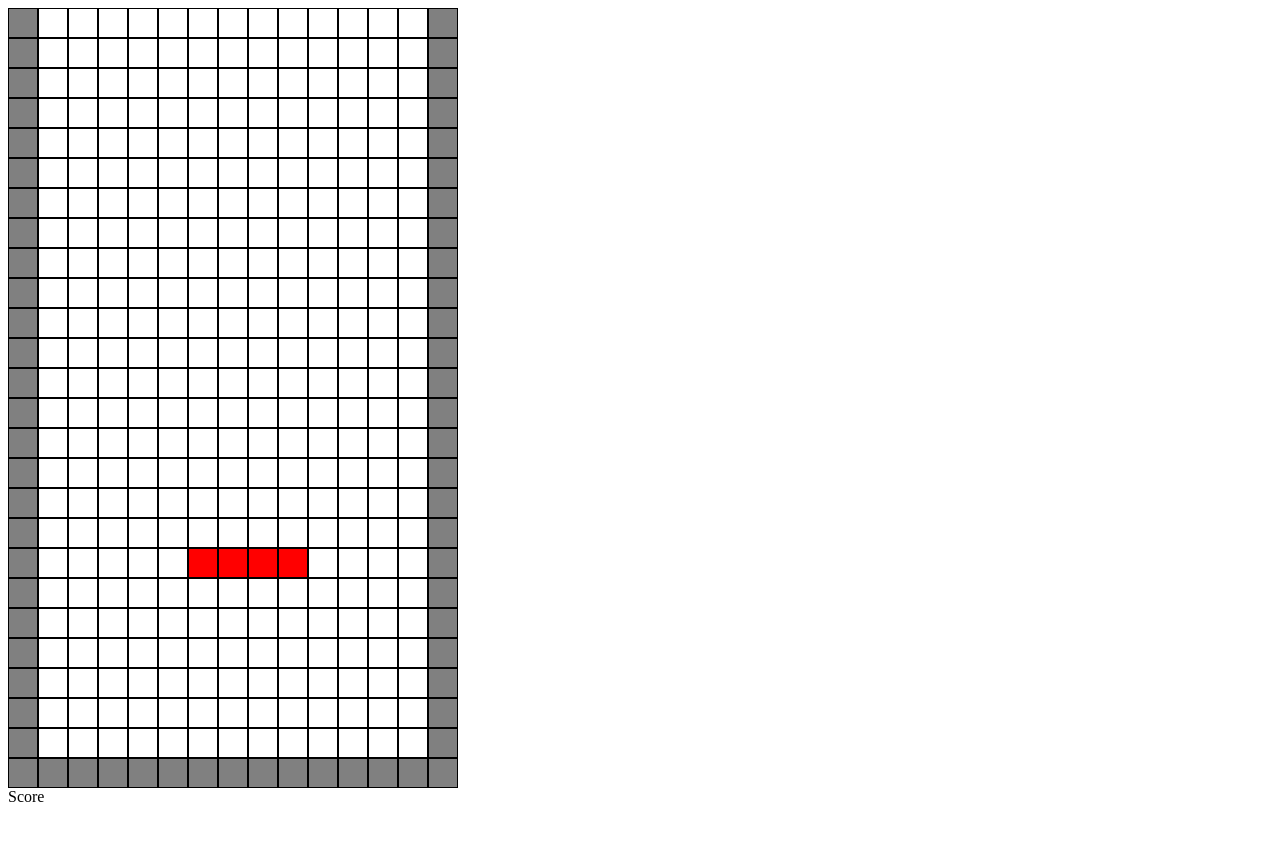
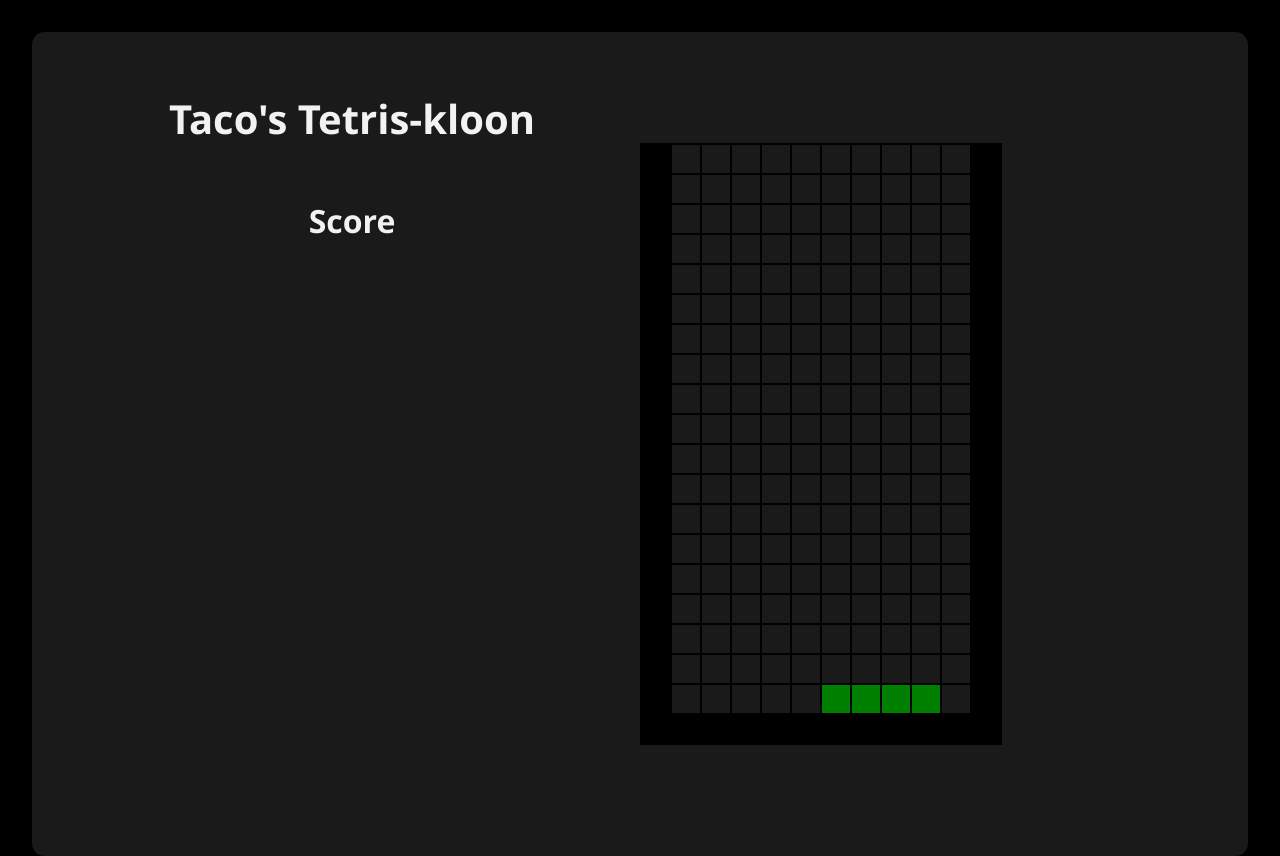
Before and after one commit to TacoHelm/Tetris, a website built with webpack: page src/index.html in a window 1280 px wide. Before the commit the page ends 814 px from the top, so only its background shows below. Built offline with nearby package versions, Linux system fonts and the light colour scheme.

Commit message:
Added styling and colored blocks

```diff
--- a/src/block.js
+++ b/src/block.js
@@ -2,11 +2,13 @@ import { getRandom } from './allblocks'
 import { grid } from './grid'
 import { position } from './blockPosArray'
 import { game } from './game'
+import { color } from './color'
 
 const block = {}
 
 block.newBlock = function () {
-  const attempt = position.set(getRandom().map(([row, col]) => [row, col + 6]), false)  // False prevents the fields of settled block to get class empty
+  color.change()
+  const attempt = position.set(getRandom().map(([row, col]) => [row, col + 6]), false) // False prevents the fields of settled block to get class empty
   if (attempt === false) game.end()
 }
 
@@ -24,7 +26,7 @@ block.moveRight = function () {
 
 block.rotate = function () {
   const pos = position.get()
-  let [refRow, refCol] = pos[1] // Prevents rotation of black outside of grid
+  const [refRow, refCol] = pos[1] // Prevents rotation of black outside of grid
   position.set(pos.map(([row, col]) => [(refRow - (refCol - col)), (refCol + (refRow - row))]))
 }
 
--- a/src/blockPosArray.js
+++ b/src/blockPosArray.js
@@ -1,5 +1,6 @@
 import { grid } from './grid'
 import { gridUI } from './gridUI'
+import { color } from './color'
 
 const position = {}
 const pos = []
@@ -11,7 +12,7 @@ position.get = function () {
 position.set = function (newArr, setOldEmpty) {
   if (grid.testEmpty(newArr) === true) {
     if (setOldEmpty !== false) gridUI.setArray(pos, 'empty')
-    gridUI.setArray(newArr, 'active')
+    gridUI.setArray(newArr, color.get())
     pos.splice(0, pos.length)
     newArr.forEach(element => pos.push(element))
   }
--- /dev/null
+++ b/src/color.js
@@ -0,0 +1,13 @@
+const color = {}
+const colors = ['red', 'blue', 'green', 'purple', 'orange', 'pink']
+let index = 0
+
+color.get = function () {
+  return colors[index]
+}
+
+color.change = function () {
+  index = Math.floor(Math.random() * colors.length)
+}
+
+export { color }
--- a/src/grid.js
+++ b/src/grid.js
@@ -1,6 +1,7 @@
 import { gridArray } from './gridArray'
 import { gridUI } from './gridUI'
 import { score } from './score'
+import { color } from './color'
 
 const grid = {}
 
@@ -12,7 +13,7 @@ grid.testEmpty = function (arr) {
       result = false
       return
     }
-    if (fields[row][col] === 'border' || fields[row][col] === 'block') result = false
+    if (fields[row][col] !== 'empty') result = false
   })
   return result
 }
@@ -21,7 +22,7 @@ grid.getFields = function () {
 }
 
 grid.settleBlock = function (arr) {
-  gridArray.set(arr, 'block')
+  gridArray.set(arr, color.get())
   checkFullRows()
 }
 
@@ -29,12 +30,12 @@ function checkFullRows () {
   const fields = gridArray.get()
   fields.forEach((row, index) => {
     let noEmpty = true
-    let containsBlock = false
+    let borders = 0
     for (const field of row) {
       if (field === 'empty') noEmpty = false
-      if (field === 'block') containsBlock = true
+      if (field === 'border') borders++
     }
-    if (noEmpty === true && containsBlock === true) clearRow(index)
+    if (noEmpty === true && borders < 3) clearRow(index)
   })
 }
 
--- a/src/gridArray.js
+++ b/src/gridArray.js
@@ -1,8 +1,8 @@
 import { gridUI } from './gridUI'
 
 const fields = []
-const rows = 26
-const cols = 15
+const rows = 20
+const cols = 12
 const gridArray = {}
 
 gridArray.init = function () {
--- a/src/index.html
+++ b/src/index.html
@@ -5,10 +5,12 @@
     <meta name="viewport" content="width=device-width, initial-scale=1.0" />
     <title>Document</title>
   </head>
-  <div class="main"></div>
-  <div class="score-container">
-    <div class="subtitle">Score</div>
-    <div class="score"></div>
+  <div class="main">
+    <h1>Taco's Tetris-kloon</h1>
+    <div class="score-container">
+      <h2>Score</h2>
+      <div class="score"></div>
+    </div>
   </div>
   <body></body>
 </html>
--- a/src/index.js
+++ b/src/index.js
@@ -1,12 +1,10 @@
 import './style.css'
-import { grid } from './grid'
 import { block } from './block'
 import { gridUI } from './gridUI'
 import { keyboard } from './keyboard'
 import { gridArray } from './gridArray'
 import { game } from './game'
 
-
 gridArray.init()
 gridUI.init()
 keyboard.init()
--- a/src/score.js
+++ b/src/score.js
@@ -1,9 +1,9 @@
-import { scoreUI } from "./scoreUI"
+import { scoreUI } from './scoreUI'
 
-let score = {}
+const score = {}
 let points = 0
 
-score.add = function() {
+score.add = function () {
   points++
   scoreUI.display(points)
 }
--- a/src/scoreUI.js
+++ b/src/scoreUI.js
@@ -1,6 +1,4 @@
-import { newDiv } from "./DOMhelper"
-
-let scoreUI = {}
+const scoreUI = {}
 
 scoreUI.display = function (score) {
   const scoreDiv = document.querySelector('.score')
--- a/src/style.css
+++ b/src/style.css
@@ -1,20 +1,89 @@
+:root {
+    font-family: 'Segoe UI', Tahoma, Geneva, Verdana, sans-serif;
+    --carbon: hsl(0, 0%, 10%);
+    --white: hsl(0, 0%, 95%);
+    --blue: hsl(240, 100%, 50%);
+    --red: hsl(0, 100%, 50%);
+    box-sizing: border-box;
+}
+
+body {
+    background-color: black;
+    width: 100vw;
+    height: 92vh;
+    margin: 0;
+}
+
+.main {
+    display: grid;
+    grid-template: 1fr 3fr 3fr / 1fr 1fr;
+    grid-template-areas:
+    'title board'
+     'score board'
+     '. board';
+     background-color: var(--carbon);
+     margin: 4vh;
+     border-radius: 1vw;
+     padding: 4vh;
+}
+
+h1 {
+    color: var(--white);
+    grid-area: title;
+    text-align: center;
+    font-size: 2.5rem;
+}
+
 .grid-container {
     display: grid;
-    grid-template: repeat(26, 30px) / repeat(15, 30px);
+    grid-template: repeat(20, 30px) / repeat(12, 30px);
+    grid-area: board;
+    border: 1px solid black;
+    justify-self: start;
+    align-self: center;
 }
 
 .border {
-    background-color: grey;
+    background-color: black;
 }
 
 .field {
     border: 1px solid black;
 }
 
-.active {
+.score-container {
+    grid-area: score;
+    display: flex;
+    flex-direction: column;
+    align-items: center;
+}
+
+h2,
+.score {
+    font-size: 2rem;
+    color: var(--white)
+}
+
+.green {
+    background-color: green;
+}
+
+.blue {
+    background-color: blue;
+}
+
+.red {
     background-color: red;
 }
 
-.block {
-    background-color: blue;
+.purple {
+    background-color: purple;
 }
+
+.orange {
+    background-color: orange;
+}
+
+.pink {
+    background-color: pink;
+}
```
Also changed, not shown: src/game.js (+3 -4 lines).
